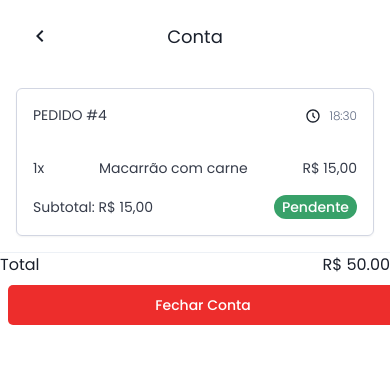
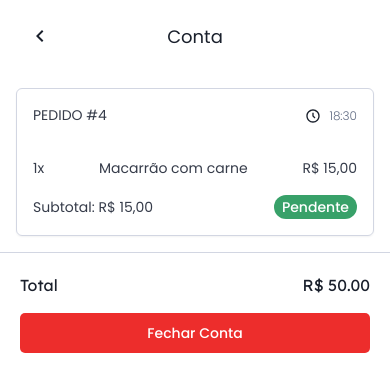
Before and after one commit to penguinsufcg/na-mesa, a Next.js app: page /order in a window 390 px wide. Shown: the top 392 px of the page. Built offline with nearby package versions, Linux system fonts and the light colour scheme; no server answers; the database is empty.

Commit message:
Fix responsiviness

```diff
--- a/src/pages/order/index.tsx
+++ b/src/pages/order/index.tsx
@@ -1,6 +1,6 @@
 import PageHeader from '@/components/client/PageHeader'
 import { Button } from '@chakra-ui/button'
-import { Box, Divider, Flex, HStack, Text } from '@chakra-ui/layout'
+import { Box, Divider, Flex, HStack, Text, VStack } from '@chakra-ui/layout'
 import React from 'react'
 import OrderCard from './OrderCard'
 
@@ -9,18 +9,24 @@ const MenuPage = () => {
     <Flex h="100vh" direction="column">
       <PageHeader title="Conta" />
       <OrderCard />
-      <Divider color="secondary.100" />
 
       {/**To fix to be at the bottom, fix spacing */}
-      <Box w="full" alignSelf="flex-end">
-        <HStack justify="space-between">
+      <VStack
+        w="full"
+        spacing={4}
+        sx={{
+          padding: 5,
+          borderTopWidth: '1px',
+          borderTopColor: 'secondary.100',
+        }}>
+        <HStack w="full" justify="space-between" fontFamily="heading">
           <Text>Total</Text>
           <Text>R$ 50.00</Text>
         </HStack>
-        <Button w="full" size="sm" background="primary.400">
+        <Button w="100%" size="sm" background="primary.400">
           Fechar Conta
         </Button>
-      </Box>
+      </VStack>
     </Flex>
   )
 }
```
